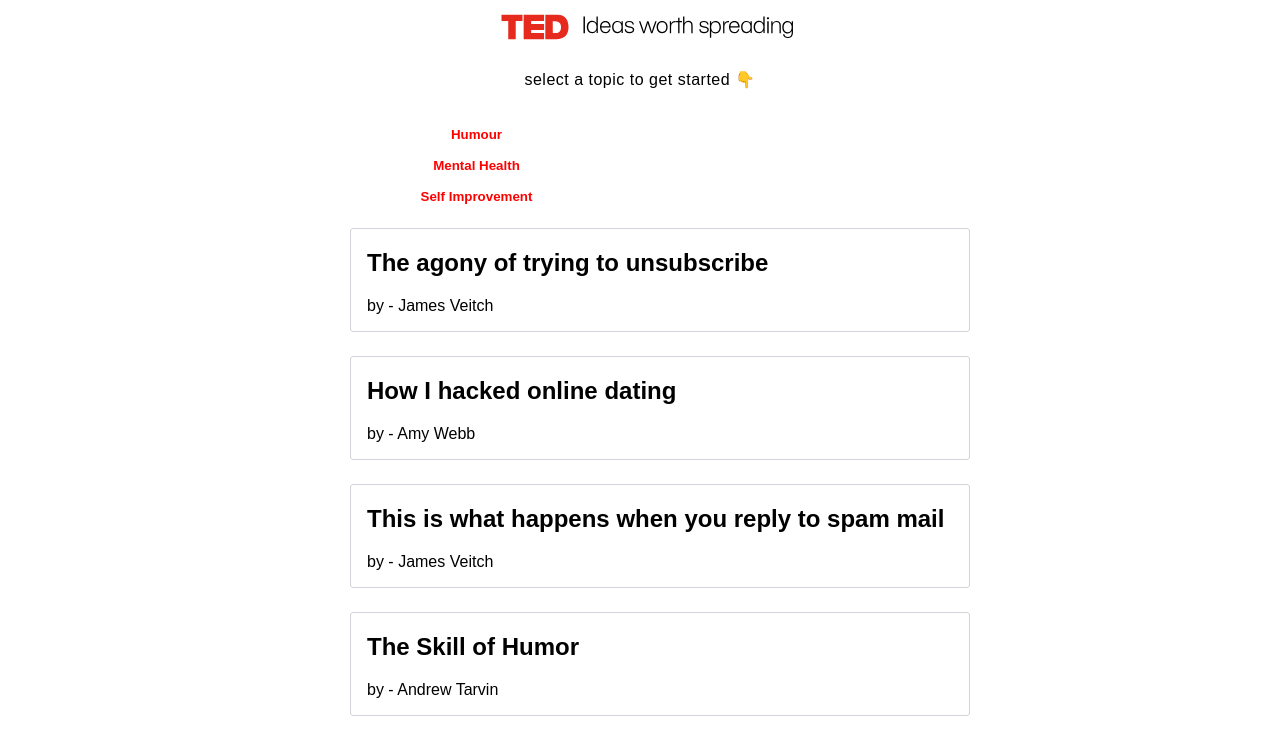
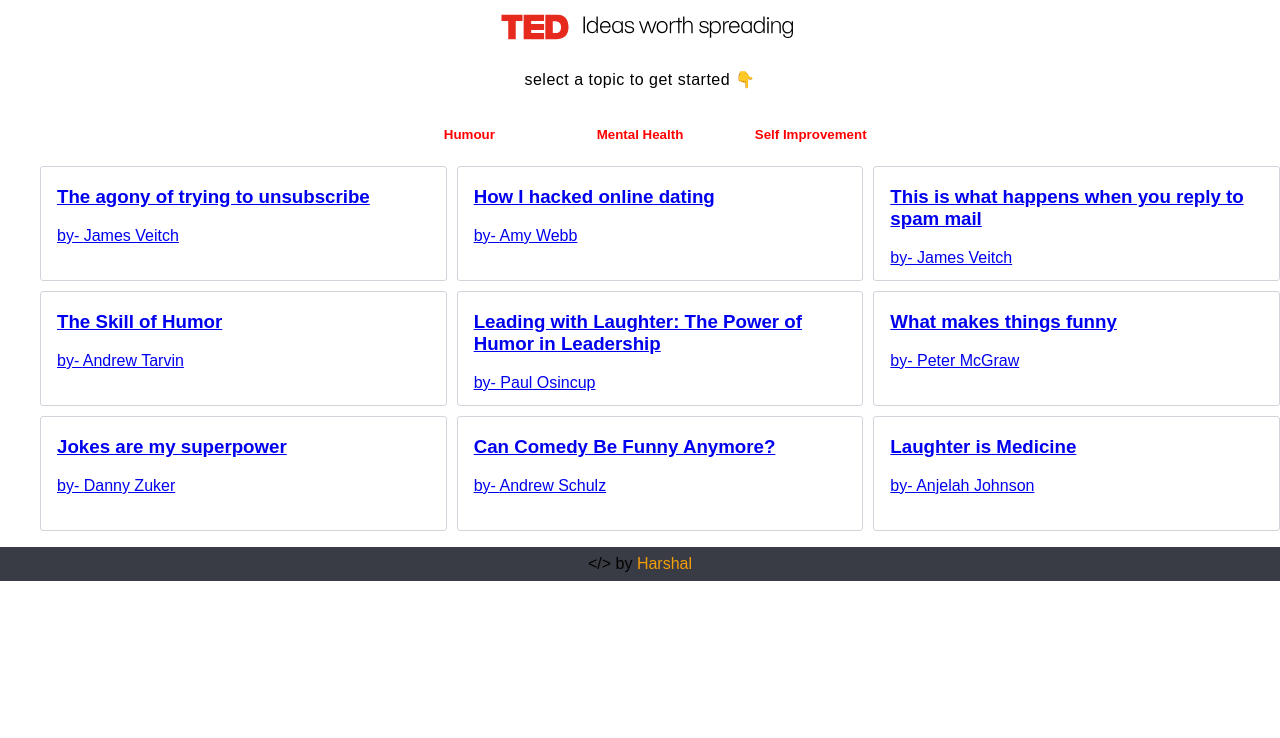
Before and after one commit to harshal-verma/tedx, a React (Create React App) app: page / in a window 1280 px wide. Shown: the top 738 px of the page. Built offline with nearby package versions, Linux system fonts and the light colour scheme.

Commit message:
style display grid

```diff
--- a/src/App.js
+++ b/src/App.js
@@ -66,7 +66,7 @@
         style={{
           width: "40%",
           margin: "0.9rem auto",
-          display: "grid",
+          display: "flex",
         }}
       >
         {videoList.map((genre) => {
@@ -92,33 +92,32 @@
           );
         })}
       </div>
-      <ul>
+      <ul
+        style={{
+          display: "grid",
+          gridTemplateColumns: "repeat(3, 1fr)",
+          gridGap: "10px",
+        }}
+      >
         {videoDB[selectedGenre].map((item) => {
           return (
             <a href={item.link}
-                className="youtubeLink"
                 title="View on Youtube"
-                target="_blank"
-                rel="noreferrer"
                 style={{
-                  margin: "0rem auto",
-                width: "50%",
-                display: "block",
                 }}
               >
             <li
               key="item"
               style={{
                 padding: "0rem 1rem",
-                marginBottom: "1.5rem",
                 listStyle: "none",
-                height: "auto",
                 border: "1px solid #d1d5db",
                 borderRadius: "3px",
+                height: "115px",
               }}
             >
-              <h2>{item.name}</h2>
-              <p>by - {item.speaker}</p>
+              <h3>{item.name}</h3>
+              <p>by- {item.speaker}</p>
             </li>
             </a>
           );
@@ -131,12 +130,12 @@
           padding: "0.5rem",
         }}
       >
-        &lt;/&gt; <span
+        &lt;/&gt; <span>by <a href="https://harshalverma.netlify.app/"
         style={{
+          textDecoration:"none",
           color: "#F59E0B",
-          alignSelf: "flex-end",
         }}
-        >by Harshal</span>
+        >Harshal</a></span>
       </footer>
     </div>
   );
```
Also changed, not shown: src/svg/user.svg (added).
